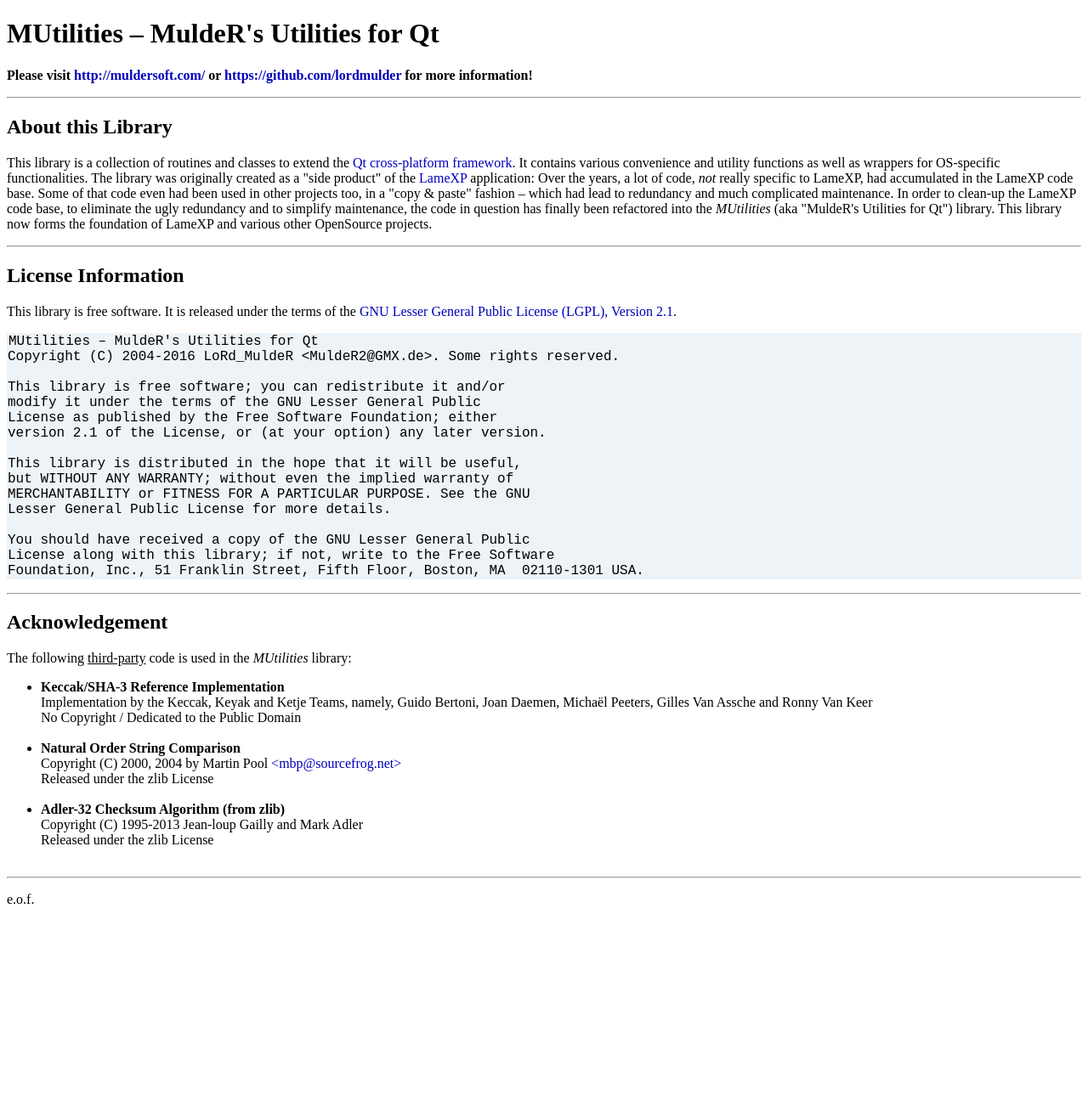
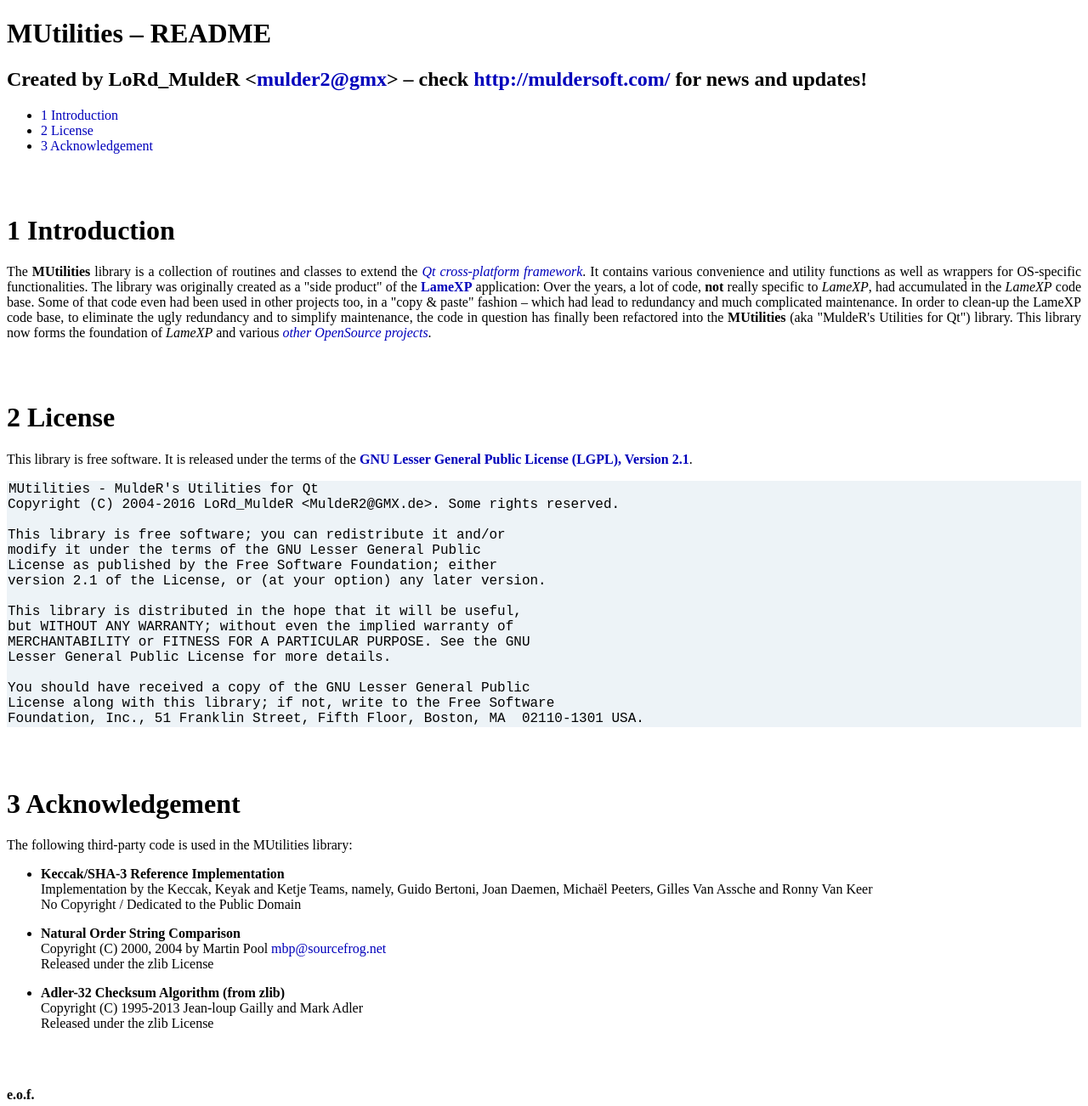
Before and after one commit to lordmulder/MUtilities, a plain HTML site: page README.html in a window 1280 px wide. Shown: the whole page at 85% size. Before the commit the page ends 1084 px from the top, so only its background shows below. Drawn offline with Linux system fonts and the light colour scheme.

Commit message:
Updated README file.

```diff
--- a/README.html
+++ b/README.html
@@ -1,51 +1,89 @@
-<!doctype html>
+<!DOCTYPE html>
 <html>
 <head>
-	<title>MUtilites</title>
-	<meta charset="utf-8" />
-	<meta http-equiv="Content-type" content="text/html; charset=utf-8" />
+  <meta charset="utf-8">
+  <meta name="generator" content="pandoc">
+  <meta name="viewport" content="width=device-width, initial-scale=1.0, user-scalable=yes">
+  <meta name="author" content="Created by LoRd_MuldeR &lt;mulder2@gmx&gt; – check http://muldersoft.com/ for news and updates!">
+  <title>MUtilities – README</title>
+  <style type="text/css">code{white-space: pre;}</style>
+  <!--[if lt IE 9]>
+    <script src="//cdnjs.cloudflare.com/ajax/libs/html5shiv/3.7.3/html5shiv-printshiv.min.js"></script>
+  <![endif]-->
   <style type="text/css">
   <!--
     body { font-family: "Times New Roman", Times, serif; color: #000000; background-color: #FFFFFF; }
+    p { text-align: justify; }
     tt, pre, code { font-family: Courier New, Courier, mono; background-color: #EDF3F7; padding: 1px; }
+    h1:not(.title) { margin-top: 2.25em; }
+    h2:not(.author) { margin-top: 2.0em; }
+    h3, h4 { margin-top: 1.75em; }
     a { color: #0000BB; text-decoration: none; }
     a:visited { color: #0000BB; text-decoration: none; }
     a:active { color: #0000FF; text-decoration: none; }
     a:hover { color: #0000FF; text-decoration: underline; }
+    img { margin-bottom: 0.75em; }
+    ul, ol  { margin-bottom: 2.0em; }
+    li>ul, li>ol  { margin-bottom: 0em; }
   -->
   </style>
 </head>
 <body>
-	<h1>MUtilities &ndash; MuldeR's Utilities for Qt</h1>
-	<p><b>Please visit <a href="http://muldersoft.com/">http://muldersoft.com/</a> or <a href="https://github.com/lordmulder?tab=repositories">https://github.com/lordmulder</a> for more information!</b></p>
-	<hr>
-	<h2>About this Library</h2>
-	<p>This library is a collection of routines and classes to extend the <a href="http://qt-project.org/">Qt cross-platform framework</a>. It contains various convenience and utility functions as well as wrappers for OS-specific functionalities. The library was originally created as a "side product" of the <a href="http://lamexp.sourceforge.net/">LameXP</a> application: Over the years, a lot of code, <i>not</i> really specific to LameXP, had accumulated in the LameXP code base. Some of that code even had been used in other projects too, in a "copy & paste" fashion &ndash; which had lead to redundancy and much complicated maintenance. In order to clean-up the LameXP code base, to eliminate the ugly redundancy and to simplify maintenance, the code in question has finally been refactored into the <i>MUtilities</i> (aka "MuldeR's Utilities for Qt") library. This library now forms the foundation of LameXP and various other OpenSource projects.
-	<hr>
-	<h2>License Information</h2>
-	<p>This library is free software. It is released under the terms of the <a href="https://www.gnu.org/licenses/lgpl-2.1.html">GNU Lesser General Public License (LGPL), Version 2.1</a>.</p>
-	<p><pre><code>MUtilities &ndash; MuldeR's Utilities for Qt<br>Copyright (C) 2004-2016 LoRd_MuldeR &lt;MuldeR2@GMX.de&gt;. Some rights reserved.<br><br>This library is free software; you can redistribute it and/or<br>modify it under the terms of the GNU Lesser General Public<br>License as published by the Free Software Foundation; either<br>version 2.1 of the License, or (at your option) any later version.<br><br>This library is distributed in the hope that it will be useful,<br>but WITHOUT ANY WARRANTY; without even the implied warranty of<br>MERCHANTABILITY or FITNESS FOR A PARTICULAR PURPOSE. See the GNU<br>Lesser General Public License for more details.<br><br>You should have received a copy of the GNU Lesser General Public<br>License along with this library; if not, write to the Free Software<br>Foundation, Inc., 51 Franklin Street, Fifth Floor, Boston, MA  02110-1301 USA.</code></pre>
-	<hr>
-	<h2>Acknowledgement</h2>
-	<p>The following <u>third-party</u> code is used in the <i>MUtilities</i> library:
+<header>
+<h1 class="title">MUtilities – README</h1>
+<h2 class="author">Created by LoRd_MuldeR &lt;<script type="text/javascript">
+<!--
+h='&#x67;&#x6d;&#120;';a='&#64;';n='&#x6d;&#x75;&#108;&#100;&#x65;&#114;&#50;';e=n+a+h;
+document.write('<a h'+'ref'+'="ma'+'ilto'+':'+e+'" clas'+'s="em' + 'ail">'+e+'<\/'+'a'+'>');
+// -->
+</script><noscript>&#x6d;&#x75;&#108;&#100;&#x65;&#114;&#50;&#32;&#x61;&#116;&#32;&#x67;&#x6d;&#120;</noscript>&gt; – check <a href="http://muldersoft.com/" class="uri">http://muldersoft.com/</a> for news and updates!</h2>
+</header>
+<nav id="TOC">
 <ul>
-		<li>
-			<b>Keccak/SHA-3 Reference Implementation</b><br>
-			Implementation by the Keccak, Keyak and Ketje Teams, namely, Guido Bertoni, Joan Daemen, Michaël Peeters, Gilles Van Assche and Ronny Van Keer<br>
-			No Copyright / Dedicated to the Public Domain<br><br>
-		</li>
-		<li>
-			<b>Natural Order String Comparison</b><br>
-			Copyright (C) 2000, 2004 by Martin Pool <a href="mailto:mbp@sourcefrog.net">&lt;mbp@sourcefrog.net&gt;</a><br>
-			Released under the zlib License<br><br>
-		</li>
-		<li>
-			<b>Adler-32 Checksum Algorithm (from zlib)</b><br>
-			Copyright (C) 1995-2013 Jean-loup Gailly and Mark Adler<br>
-			Released under the zlib License<br><br>
-		</li>
+<li><a href="#introduction"><span class="toc-section-number">1</span> Introduction</a></li>
+<li><a href="#license"><span class="toc-section-number">2</span> License</a></li>
+<li><a href="#acknowledgement"><span class="toc-section-number">3</span> Acknowledgement</a></li>
 </ul>
-	<hr>
-	<p>e.o.f.</p>
+</nav>
+<h1 id="introduction"><span class="header-section-number">1</span> Introduction</h1>
+<p>The <strong>MUtilities</strong> library is a collection of routines and classes to extend the <a href="http://qt-project.org/"><em>Qt cross-platform framework</em></a>. It contains various convenience and utility functions as well as wrappers for OS-specific functionalities. The library was originally created as a &quot;side product&quot; of the <a href="http://lamexp.sourceforge.net/"><strong>LameXP</strong></a> application: Over the years, a lot of code, <strong>not</strong> really specific to <em>LameXP</em>, had accumulated in the <em>LameXP</em> code base. Some of that code even had been used in other projects too, in a &quot;copy &amp; paste&quot; fashion – which had lead to redundancy and much complicated maintenance. In order to clean-up the LameXP code base, to eliminate the ugly redundancy and to simplify maintenance, the code in question has finally been refactored into the <strong>MUtilities</strong> (aka &quot;MuldeR's Utilities for Qt&quot;) library. This library now forms the foundation of <em>LameXP</em> and various <a href="https://github.com/lordmulder"><em>other OpenSource projects</em></a>.</p>
+<h1 id="license"><span class="header-section-number">2</span> License</h1>
+<p>This library is free software. It is released under the terms of the <a href="https://www.gnu.org/licenses/lgpl-2.1.html"><strong>GNU Lesser General Public License (LGPL), Version 2.1</strong></a>.</p>
+<pre><code>MUtilities - MuldeR&#39;s Utilities for Qt
+Copyright (C) 2004-2016 LoRd_MuldeR &lt;MuldeR2@GMX.de&gt;. Some rights reserved.
+
+This library is free software; you can redistribute it and/or
+modify it under the terms of the GNU Lesser General Public
+License as published by the Free Software Foundation; either
+version 2.1 of the License, or (at your option) any later version.
+
+This library is distributed in the hope that it will be useful,
+but WITHOUT ANY WARRANTY; without even the implied warranty of
+MERCHANTABILITY or FITNESS FOR A PARTICULAR PURPOSE. See the GNU
+Lesser General Public License for more details.
+
+You should have received a copy of the GNU Lesser General Public
+License along with this library; if not, write to the Free Software
+Foundation, Inc., 51 Franklin Street, Fifth Floor, Boston, MA  02110-1301 USA.</code></pre>
+<h1 id="acknowledgement"><span class="header-section-number">3</span> Acknowledgement</h1>
+<p>The following third-party code is used in the MUtilities library:</p>
+<ul>
+<li><p><strong>Keccak/SHA-3 Reference Implementation</strong><br />
+Implementation by the Keccak, Keyak and Ketje Teams, namely, Guido Bertoni, Joan Daemen, Michaël Peeters, Gilles Van Assche and Ronny Van Keer<br />
+No Copyright / Dedicated to the Public Domain</p></li>
+<li><p><strong>Natural Order String Comparison</strong><br />
+Copyright (C) 2000, 2004 by Martin Pool <script type="text/javascript">
+<!--
+h='&#x73;&#x6f;&#x75;&#114;&#x63;&#x65;&#102;&#114;&#x6f;&#x67;&#46;&#110;&#x65;&#116;';a='&#64;';n='&#x6d;&#98;&#112;';e=n+a+h;
+document.write('<a h'+'ref'+'="ma'+'ilto'+':'+e+'" clas'+'s="em' + 'ail">'+e+'<\/'+'a'+'>');
+// -->
+</script><noscript>&#x6d;&#98;&#112;&#32;&#x61;&#116;&#32;&#x73;&#x6f;&#x75;&#114;&#x63;&#x65;&#102;&#114;&#x6f;&#x67;&#32;&#100;&#x6f;&#116;&#32;&#110;&#x65;&#116;</noscript><br />
+Released under the zlib License</p></li>
+<li><p><strong>Adler-32 Checksum Algorithm (from zlib)</strong><br />
+Copyright (C) 1995-2013 Jean-loup Gailly and Mark Adler<br />
+Released under the zlib License</p></li>
+</ul>
+<p> </p>
+<p><strong>e.o.f.</strong></p>
 </body>
 </html>
```
Also changed, not shown: etc/style/style.css (added, +17 -0 lines), 2 other files. Lines whose indentation alone changed are shown as unchanged.
